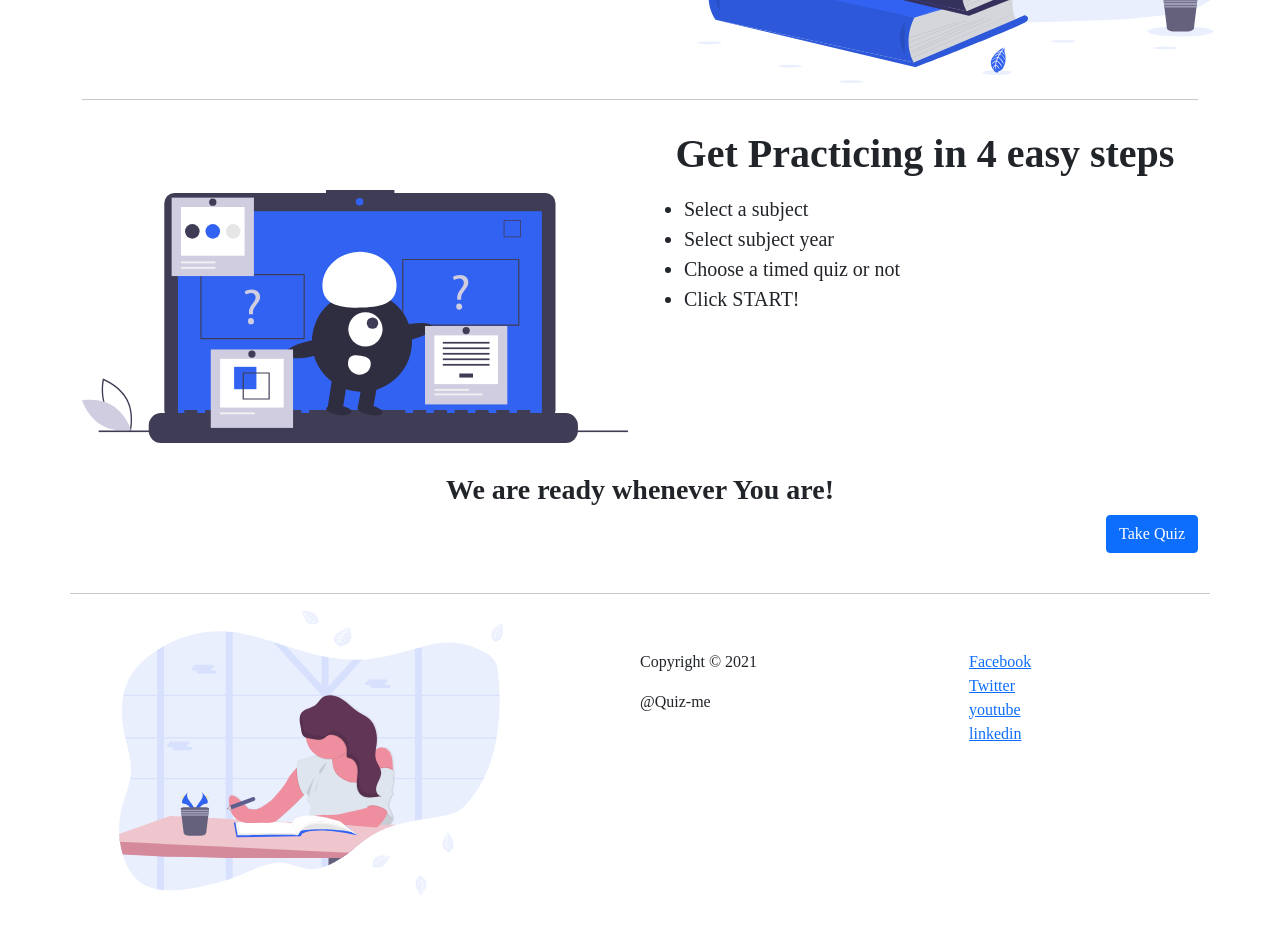
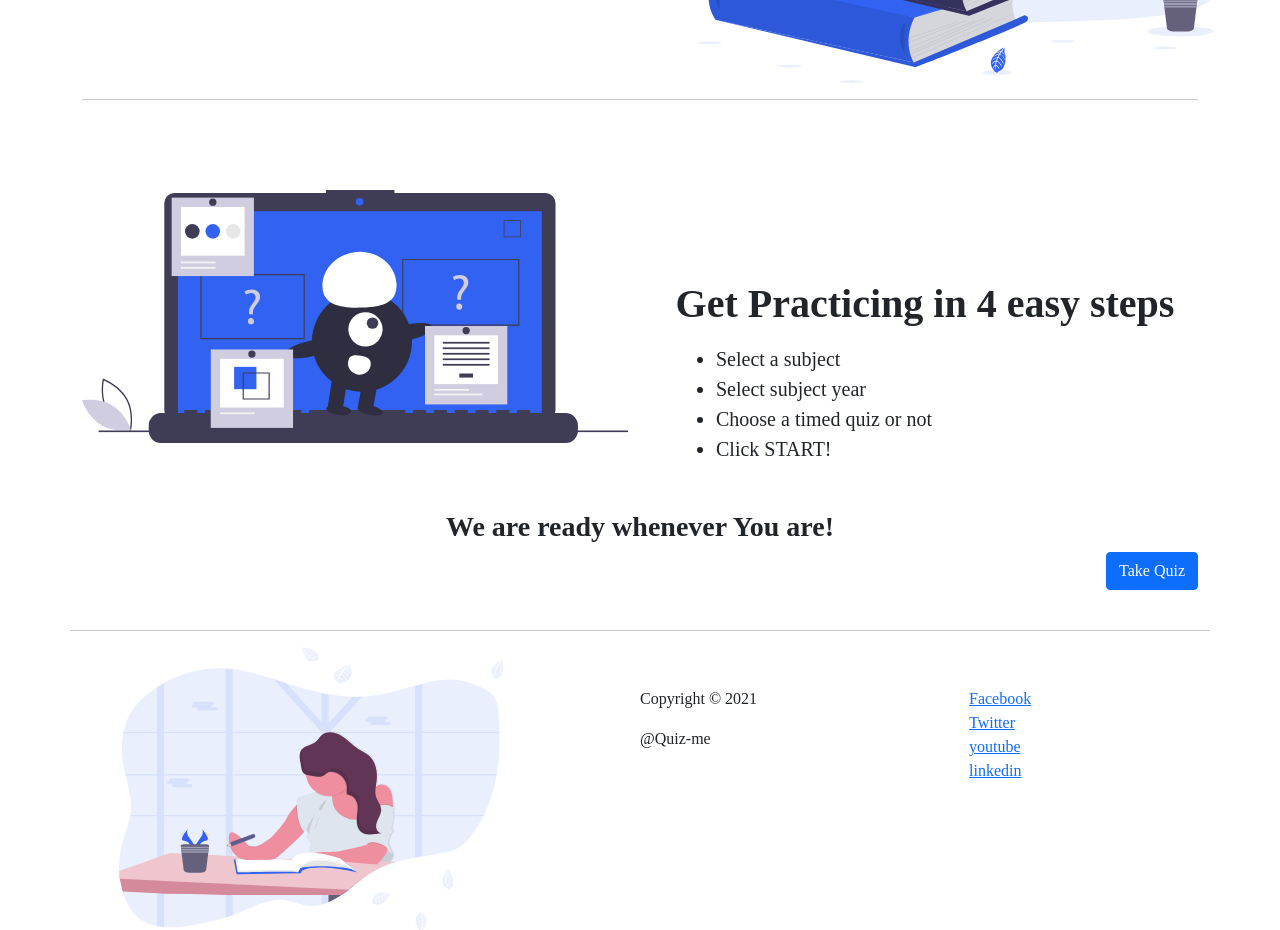
Before and after one commit to Anjola-ogunmefun/QUiz-me, a Vue app: page /home in a window 1280 px wide. Shown: the part 940-1870 px from the top of the page. Built offline with nearby package versions, Linux system fonts and the light colour scheme.

Commit message:
style:home button-margin

```diff
--- a/src/components/pages/HomePage.vue
+++ b/src/components/pages/HomePage.vue
@@ -51,7 +51,7 @@
             />
           </div>
 
-          <div class="col-md-6">
+          <div class="col-md-6 down">
             <h1 class="heading">Get Practicing in 4 easy steps</h1>
             <ul>
               <li class="lead">
@@ -140,6 +140,9 @@
 #ready h3 {
   text-align: center;
 }
+ul {
+  padding-left:4rem
+}
 
 .put {
   float: right;
```
